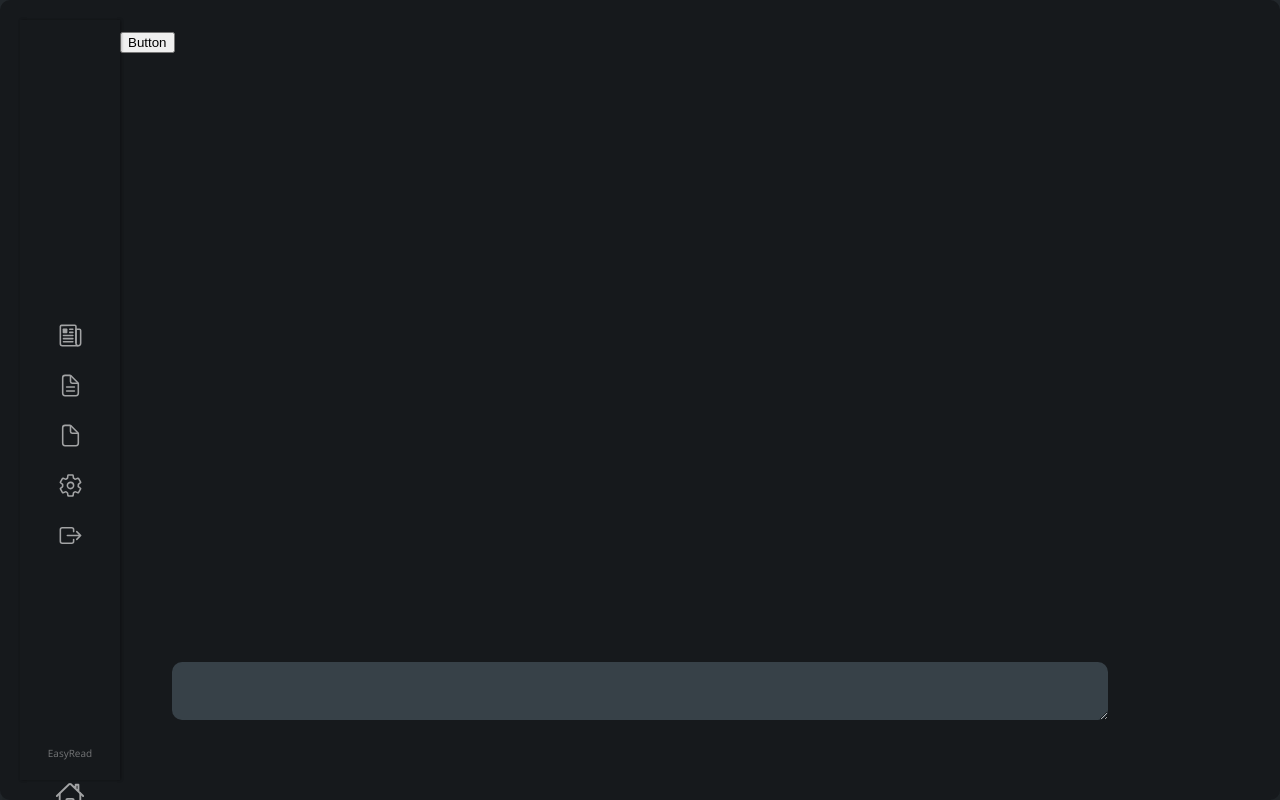
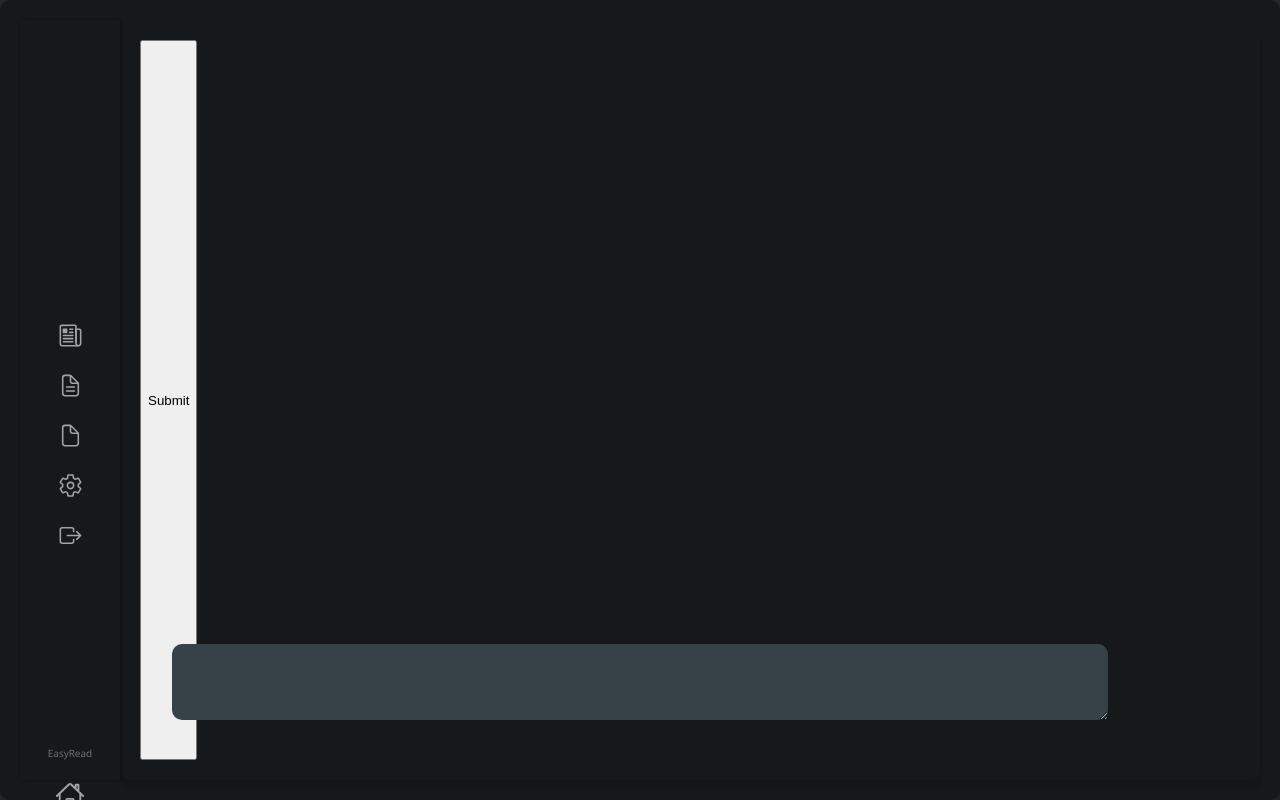
Before and after one commit to Akgss/EasyReadHack, a website: page Source/search.html in a window 1280 px wide. Drawn offline with nearby package versions, Linux system fonts and the light colour scheme.

Commit message:
Search.js
Stuff

```diff
--- a/Source/search.html
+++ b/Source/search.html
@@ -40,10 +40,9 @@
       <span class="credits">EasyRead
       </span>
     </div>
-    <div>
-      <p></p>
-      <textarea id="askEasyRead" name="askEasyRead" rows="1" cols="50"></textarea>
-      <button> Button </button>
+    <div class="container">
+      <textarea></textarea>
+      <button type="submit">Submit</button>
     </div>
 </body>
 
```
Also changed, not shown: Source/css/search.css (line endings or trailing spaces).
